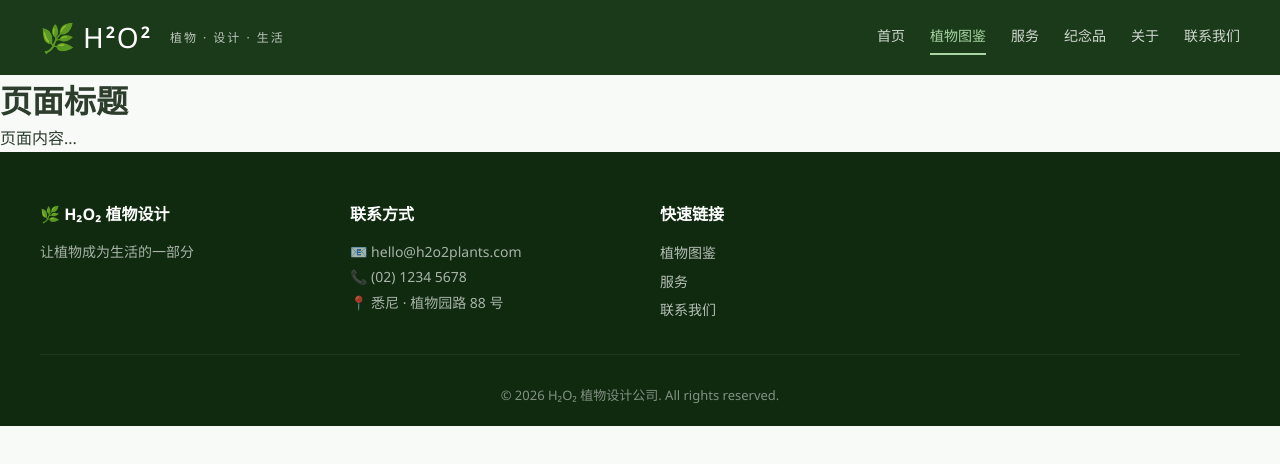
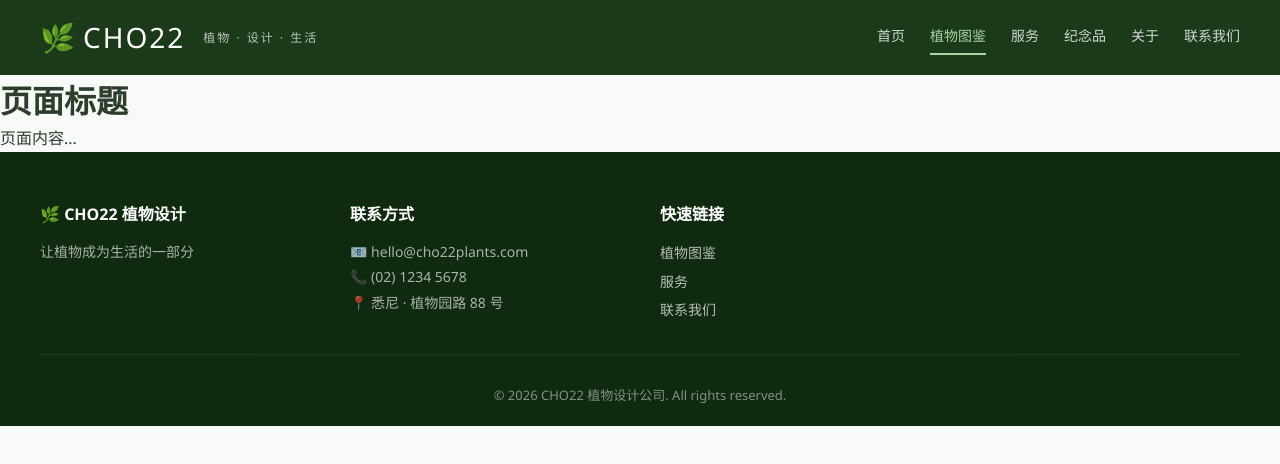
Before and after one commit to jerrydengjia/Plantworld, a plain HTML site: page plants.html in a window 1280 px wide. Drawn offline with Linux system fonts and the light colour scheme.

Commit message:
完成CHO22植物网站所有功能：HTML+CSS+JavaScript

```diff
--- a/plants.html
+++ b/plants.html
@@ -3,18 +3,18 @@
 <head>
     <meta charset="UTF-8">
     <meta name="viewport" content="width=device-width, initial-scale=1.0">
-    <title>页面标题 | H₂O₂ 植物设计</title>
+    <title>页面标题 | CHO22 植物设计</title>
     <link rel="stylesheet" href="style.css">
 </head>
 <body>
 
     <!-- ===== 导航栏（复制index.html中的导航栏） ===== -->
     <header>
-        <div class="logo">
-            <span class="logo-icon">🌿</span>
-            <h1>H<span class="sub">2</span>O<span class="sub">2</span></h1>
-            <span class="logo-tagline">植物 · 设计 · 生活</span>
-        </div>
+       <div class="logo">
+    <span class="logo-icon">🌿</span>
+    <h1>CHO22</h1>
+    <span class="logo-tagline">植物 · 设计 · 生活</span>
+</div>
         <nav>
             <a href="index.html">首页</a>
             <a href="plants.html" class="active">植物图鉴</a>
@@ -36,12 +36,12 @@
     <footer>
         <div class="footer-content">
             <div>
-                <h4>🌿 H₂O₂ 植物设计</h4>
+                <h4>🌿 CHO22 植物设计</h4>
                 <p>让植物成为生活的一部分</p>
             </div>
             <div>
                 <h4>联系方式</h4>
-                <p>📧 hello@h2o2plants.com</p>
+                <p>📧 hello@cho22plants.com</p>
                 <p>📞 (02) 1234 5678</p>
                 <p>📍 悉尼 · 植物园路 88 号</p>
             </div>
@@ -53,7 +53,7 @@
             </div>
         </div>
         <div class="footer-bottom">
-            <p>&copy; 2026 H₂O₂ 植物设计公司. All rights reserved.</p>
+            <p>&copy; 2026 CHO22 植物设计公司. All rights reserved.</p>
         </div>
     </footer>
 
```
Also changed, not shown: about.html (+8 -8 lines), contact.html (+7 -7 lines), index.html (+11 -11 lines), merchandise.html (+9 -9 lines), services.html (+7 -7 lines).
